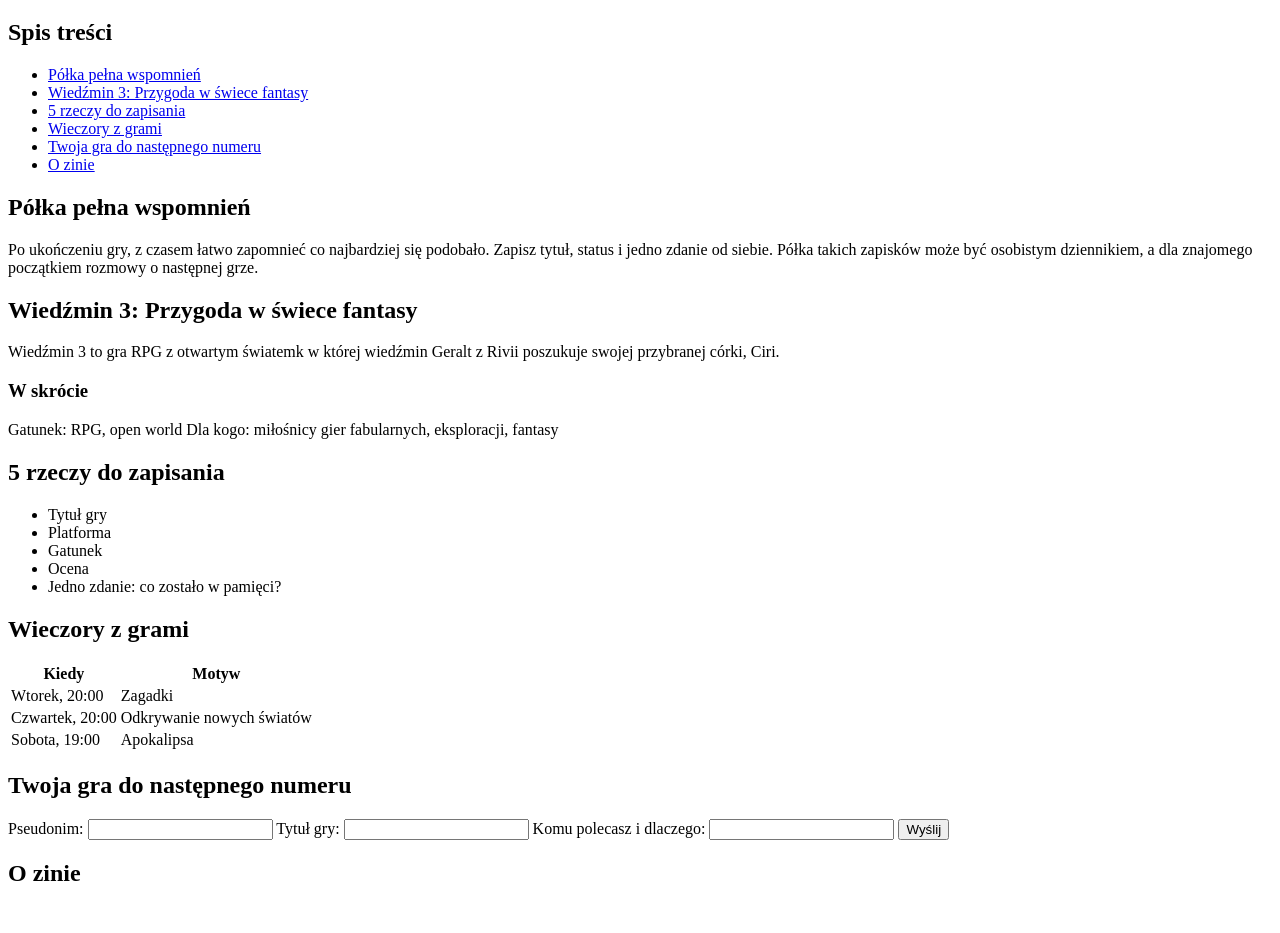
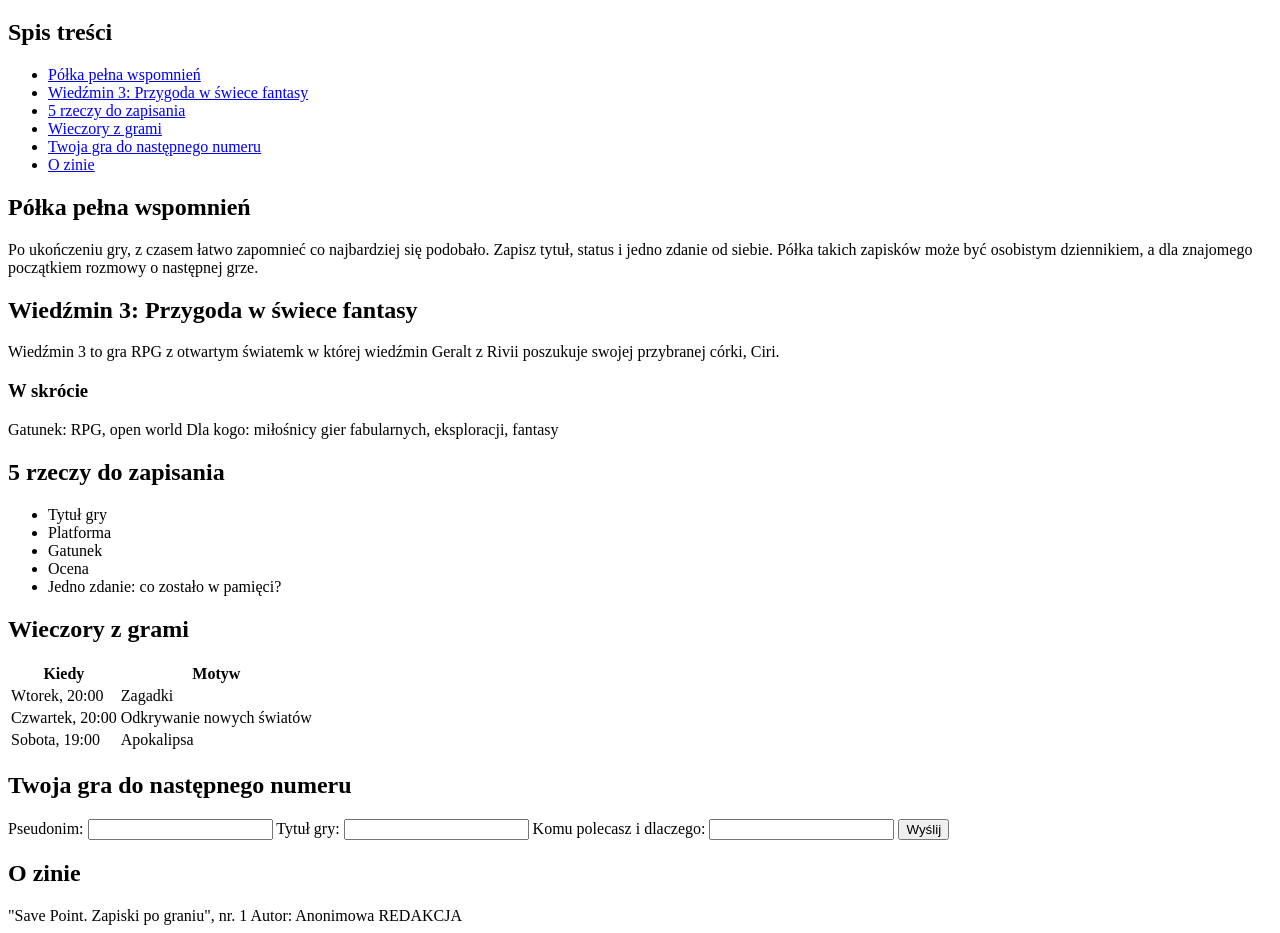
Before and after one commit to ejaslar/techniki-www, a plain HTML site: page zine.html in a window 1280 px wide. Shown: the part 61-994 px from the top of the page. Before the commit the page ends 968 px from the top, so only its background shows below. Drawn offline with Linux system fonts and the light colour scheme.

Commit message:
zin: s.8 - stopka

```diff
--- a/zine.html
+++ b/zine.html
@@ -94,6 +94,9 @@
     </form>
 
     <h2 id="zin">O zinie</h2>
-
+    <footer>
+        "Save Point. Zapiski po graniu", nr. 1
+        Autor: Anonimowa REDAKCJA
+    </footer>
 </body>
 </html>
```
